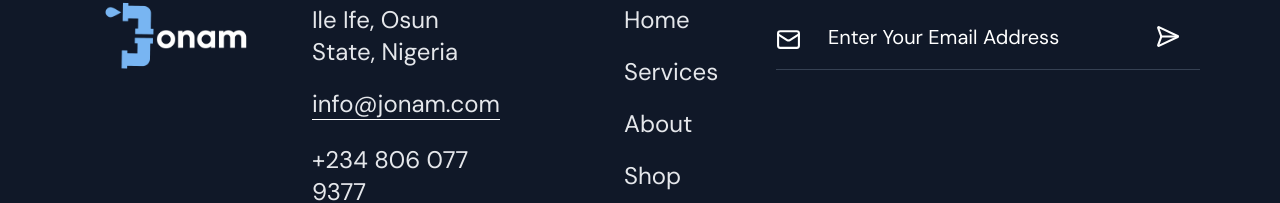
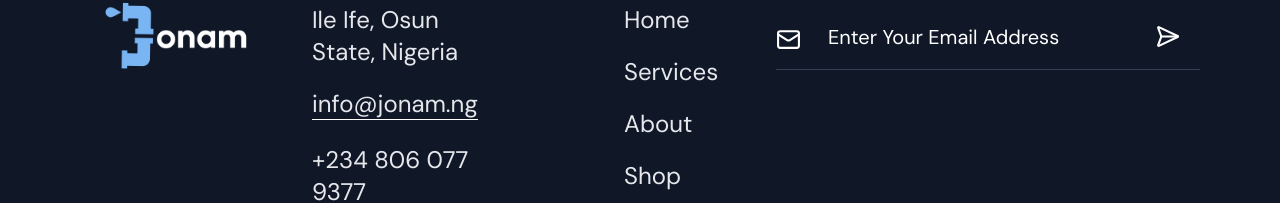
Before and after one commit to btom7447/jonam-utilities, a Next.js app: page / in a window 1280 px wide. Shown: the part 5388-5591 px from the top of the page. Built offline with nearby package versions, Linux system fonts and the light colour scheme; no server answers; the database is empty.

Commit message:
single string

```diff
--- a/src/components/Footer.jsx
+++ b/src/components/Footer.jsx
@@ -77,9 +77,9 @@ const Footer = () => {
               </p>
               <a
                 className="text-xl lg:text-2xl font-light text-gray-200 mb-5 border-b-1 border-white hover:text-blue-500"
-                href="mailto:info@jonam.com"
+                href="mailto:info@jonam.ng"
               >
-                info@jonam.com
+                info@jonam.ng
               </a>
               <br />
               <br />
```
